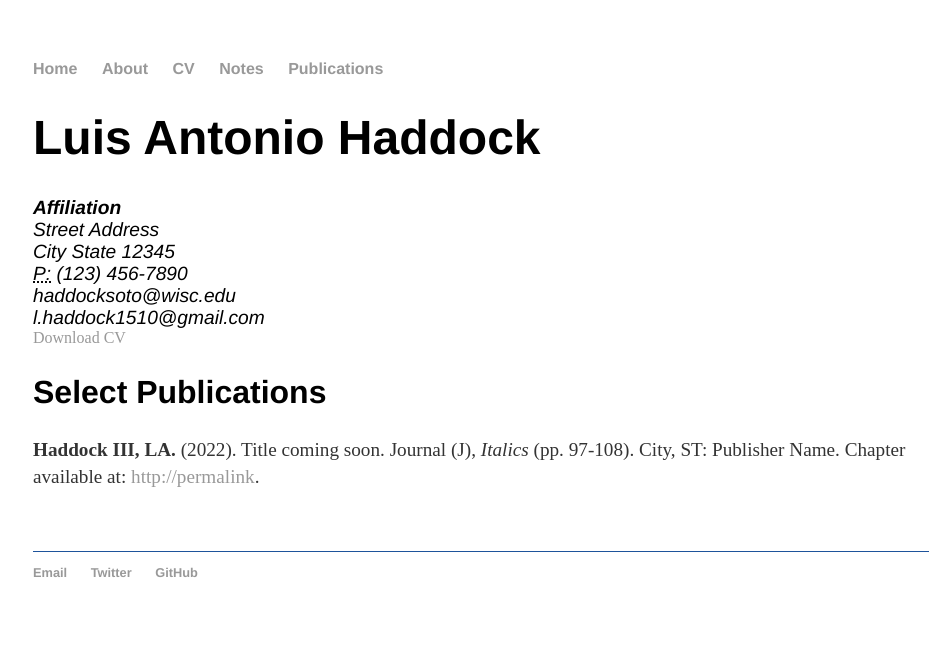
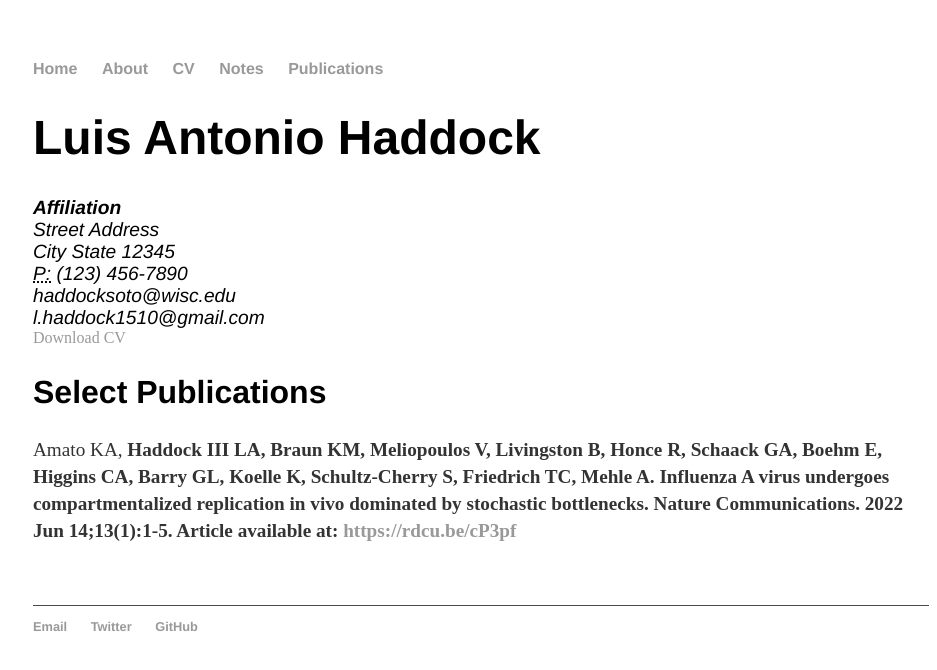
Before and after one commit to haddocksoto/haddocksoto.github.io, a Jekyll site: the page built from cv/index.html, in a window 1280 px wide. Shown: the top 670 px of the page, without its empty margins (159-1096 px from the left). Built offline with Jekyll 4.4.1, drawn with Linux system fonts in a browser that asks for light colours.

Commit message:
Update index.html

```diff
--- a/cv/index.html
+++ b/cv/index.html
@@ -22,8 +22,7 @@ title: CV of Luis Antonio Haddock
 
 		<h2>Select Publications</h2>
 
-		<p><strong>Haddock III, LA.</strong> (2022). Title coming soon. Journal (J), <em>Italics</em> (pp. 97-108). City, ST: Publisher Name. Chapter available at: <a href="#">http://permalink</a>.
-
+		<p>Amato KA, <strong>Haddock III LA<strong>, Braun KM, Meliopoulos V, Livingston B, Honce R, Schaack GA, Boehm E, Higgins CA, Barry GL, Koelle K, Schultz-Cherry S, Friedrich TC, Mehle A. Influenza A virus undergoes compartmentalized replication in vivo dominated by stochastic bottlenecks. Nature Communications. 2022 Jun 14;13(1):1-5. Article available at: <a href="#">https://rdcu.be/cP3pf</a>
 
 
 	</div>
```
